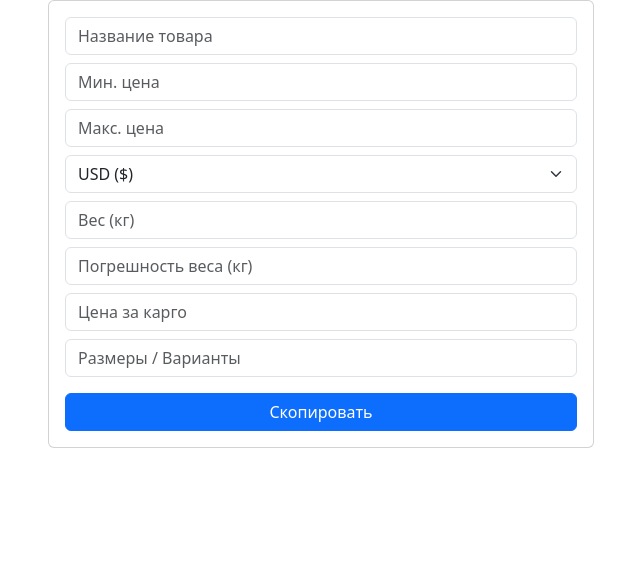
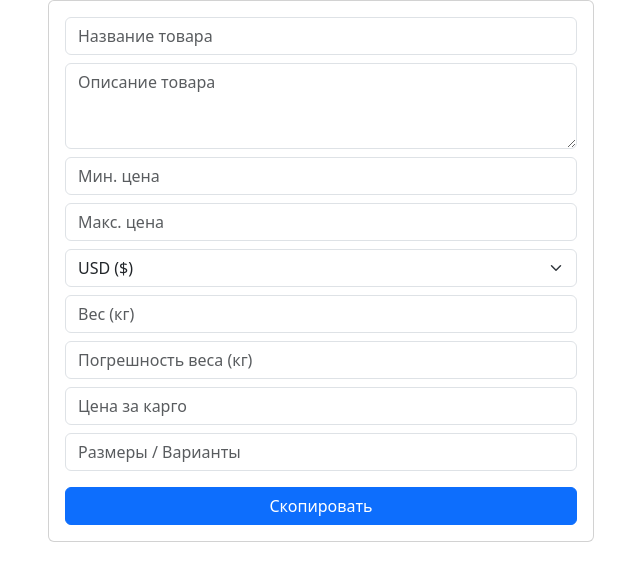
Before and after one commit to notouting/shop_card-template, a plain HTML site: page index.html in a window 1280 px wide. Shown: the whole page, without its empty margins (319-959 px from the left). Drawn offline with nearby package versions, Linux system fonts and the light colour scheme.

Commit message:
Update index.html

```diff
--- a/index.html
+++ b/index.html
@@ -15,6 +15,8 @@
             <div class="col-12 col-md-8 col-lg-6">
                 <form class="card p-3">
                     <input class="form-control mb-2" type="text" placeholder="Название товара" required>
+
+                    <textarea class="form-control mb-2" placeholder="Описание товара" rows="3" required></textarea>
 
                     <input class="form-control mb-2" type="text" placeholder="Мин. цена" required>
                     <input class="form-control mb-2" type="text" placeholder="Макс. цена" required>
```
